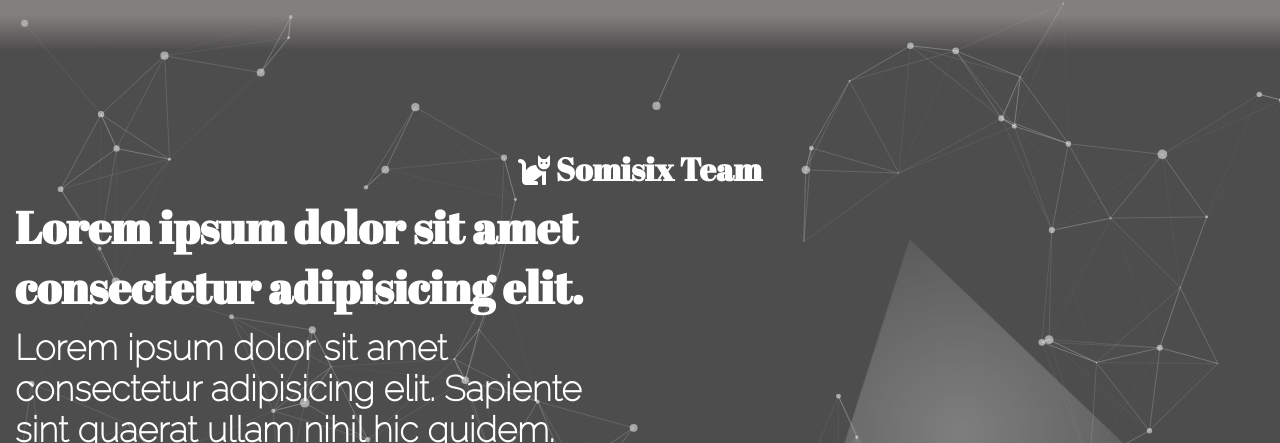
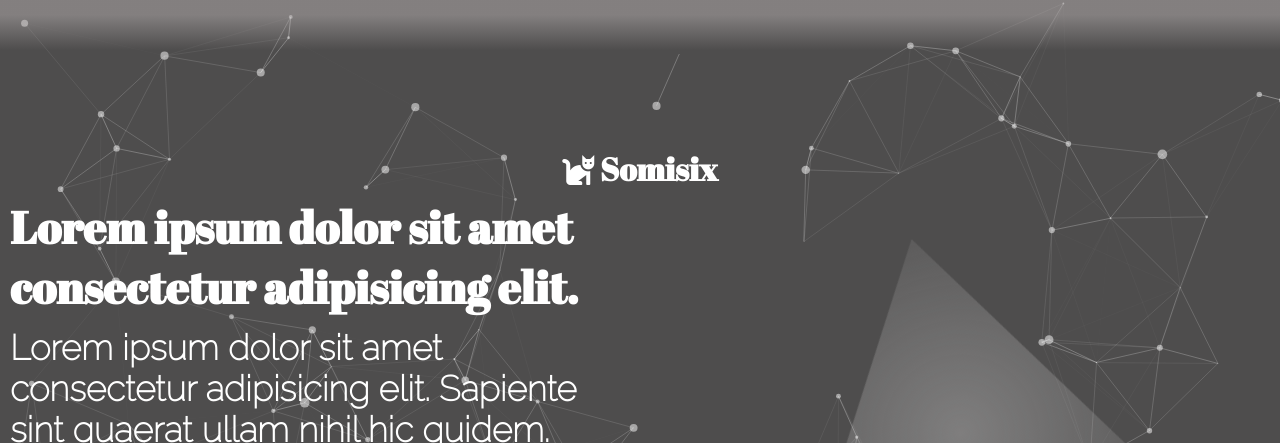
Before and after one commit to MarioAlber42/somisix_landing_page, a plain HTML site: page index.html in a window 1280 px wide. Shown: the top 443 px of the page. Drawn offline with Linux system fonts and the light colour scheme.

Commit message:
Add files via upload

```diff
--- a/css/estilos.css
+++ b/css/estilos.css
@@ -92,7 +92,9 @@ header .contenedor {
 /*----------------------------manin----------------------------------*/
 
 main .logo .max-titulo {
-
+    margin: auto;
+   text-align: center;
+   color: radial-gradient(rgba(0,0,0,0.1), rgba(255,255,255,0.3));
 }
 
 main .logo {
@@ -106,7 +108,7 @@ main .logo {
 main .contenedor {
     margin: auto;
     width: 100%;
-    padding:0 15px 0;
+    padding:0 10px 0;
     position: absolute;
     top: 0;
     left: 0;
--- a/index.html
+++ b/index.html
@@ -38,7 +38,7 @@
     <main>
      <div class="contenedor">
             <div class="logo">
-               <h1 class="max-titulo"><i class="fas fa-cat"></i> Somisix Team</h1>
+               <h1 class="max-titulo"><i class="fas fa-cat"></i> Somisix</h1>
             </div>
          <div class="landing">
             <div class="container container--flex">
```
